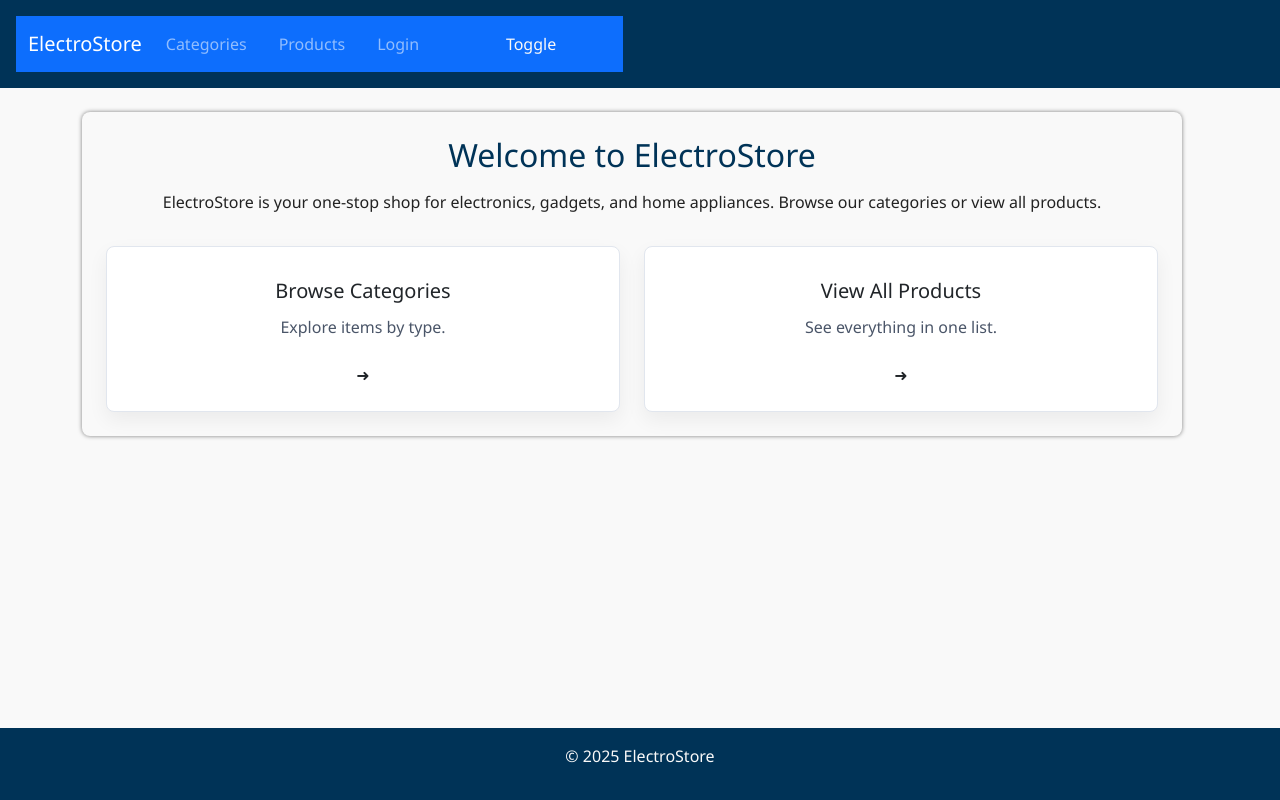
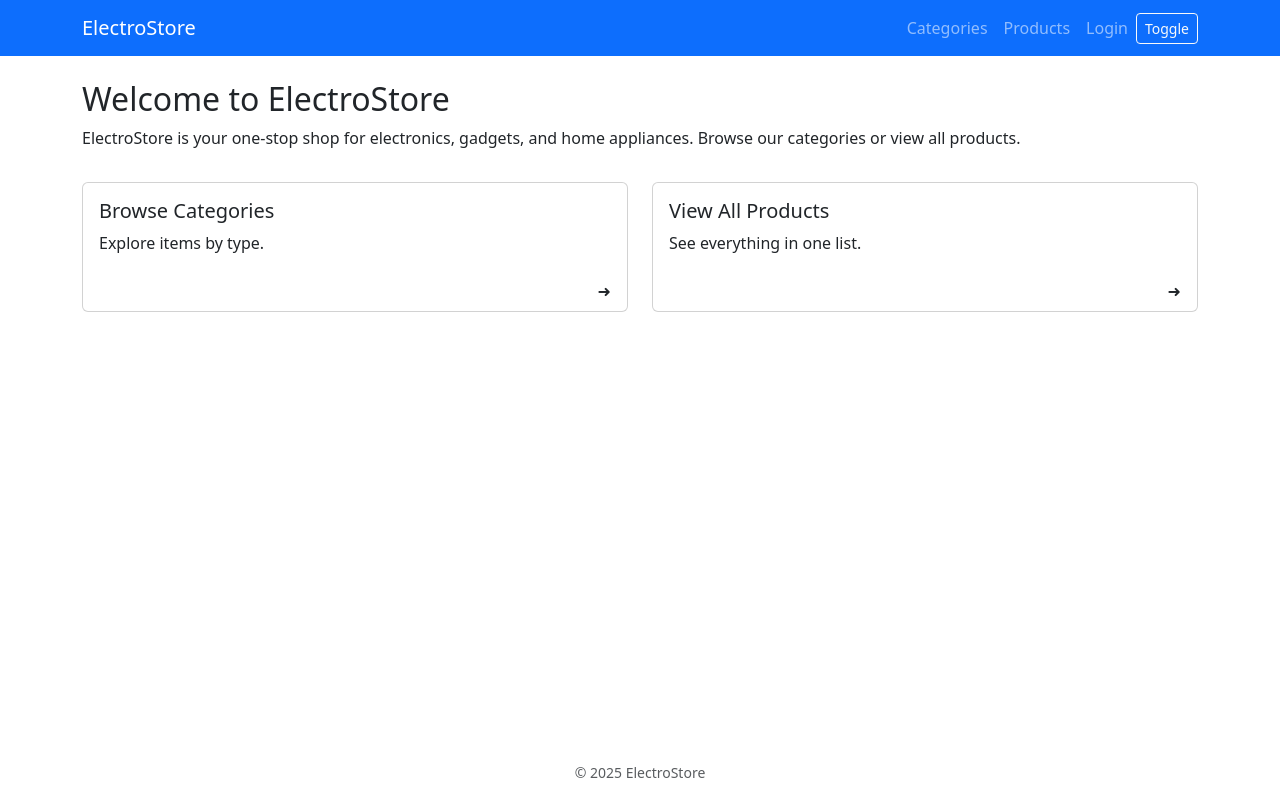
Before and after one commit to dlastic/inventory-application, a Flask app: page / in a window 1280 px wide. Run offline with Flask 3, Linux system fonts and the light colour scheme.

Commit message:
Change layout styling and remove styles.css

```diff
--- a/app/static/styles.css
+++ /dev/null
@@ -1,402 +0,0 @@
-:root {
-  --color-bg: #f9f9f9;
-  --color-text-light: #f9f9f9;
-  --color-text-dark: #222;
-  --color-primary: #003357;
-  --color-secondary: #005fa3;
-  --color-btn-add: #2e7d32;
-  --color-btn-add-hover: #1b5e20;
-  --color-btn-edit: #f57c00;
-  --color-btn-edit-hover: #e65100;
-  --color-btn-delete: #d32f2f;
-  --color-btn-delete-hover: #b71c1c;
-  --color-error: #d73232;
-  --color-error-dark: #b12222;
-  --color-success: #007a33;
-  --color-success-dark: #006531;
-
-  --font-family: "Segoe UI", Arial, sans-serif;
-
-  --radius-sm: 4px;
-  --radius-md: 8px;
-  --radius-lg: 16px;
-
-  --spacing-xs: 4px;
-  --spacing-sm: 8px;
-  --spacing-md: 16px;
-  --spacing-lg: 24px;
-  --spacing-xl: 48px;
-
-  --font-xs: 0.75rem;
-  --font-sm: 0.875rem;
-  --font-md: 1rem;
-  --font-lg: 1.25rem;
-  --font-xl: 1.5rem;
-  --font-xxl: 2rem;
-
-  --max-width: 1100px;
-
-  --transition-speed: 0.5s;
-}
-
-*,
-*::before,
-*::after {
-  box-sizing: border-box;
-  margin: 0;
-  padding: 0;
-}
-
-body {
-  height: 100%;
-  min-height: 100vh;
-  font-family: var(--font-family);
-  color: var(--color-text-dark);
-  background-color: var(--color-bg);
-  display: flex;
-  flex-direction: column;
-}
-
-header,
-footer {
-  background: var(--color-primary);
-  color: var(--color-text-light);
-  padding: var(--spacing-md);
-}
-
-header {
-  display: flex;
-  justify-content: space-between;
-  align-items: center;
-}
-
-header h1 a {
-  color: var(--color-text-light);
-  text-decoration: none;
-}
-
-nav ul {
-  display: flex;
-  gap: var(--spacing-md);
-  list-style: none;
-}
-
-nav a {
-  color: var(--color-text-light);
-  text-decoration: none;
-  font-size: var(--font-lg);
-}
-
-nav a:hover {
-  text-decoration: underline;
-}
-
-main {
-  flex: 1;
-  display: flex;
-  justify-content: center;
-  padding: var(--spacing-lg);
-}
-
-.flash-container {
-  position: fixed;
-  top: var(--spacing-lg);
-  left: 50%;
-  transform: translateX(-50%);
-  z-index: 1000;
-  display: flex;
-  flex-direction: column;
-  gap: var(--spacing-sm);
-}
-
-.flash-message {
-  padding: var(--spacing-md) var(--spacing-xl);
-  border-radius: var(--radius-md);
-  color: var(--color-text-light);
-  box-shadow: 0 8px 24px rgba(0, 0, 0, 0.5);
-  font-weight: 600;
-  animation: flash 7s ease forwards;
-}
-
-.flash-message.success {
-  background: linear-gradient(
-    135deg,
-    var(--color-success),
-    var(--color-success-dark)
-  );
-}
-
-.flash-message.error {
-  background: linear-gradient(
-    135deg,
-    var(--color-error),
-    var(--color-error-dark)
-  );
-}
-
-@keyframes flash {
-  0% {
-    opacity: 0;
-  }
-  5% {
-    opacity: 1;
-  }
-  80% {
-    opacity: 1;
-  }
-  100% {
-    opacity: 0;
-  }
-}
-
-section {
-  max-width: var(--max-width);
-  width: 100%;
-  background: var(--color-text-light);
-  padding: var(--spacing-lg);
-  border-radius: var(--radius-md);
-  box-shadow: 0 0 4px rgba(0, 0, 0, 0.5);
-  text-align: center;
-}
-
-section p {
-  margin-bottom: var(--spacing-md);
-}
-
-section ul {
-  list-style: none;
-  margin-bottom: var(--spacing-md);
-}
-
-section ul a {
-  color: var(--color-secondary);
-  text-decoration: none;
-  transition: color var(--transition-speed);
-  display: inline-block;
-  margin-top: var(--spacing-sm);
-}
-
-section ul a:hover {
-  text-decoration: underline;
-  color: var(--color-primary);
-}
-
-.product-card {
-  display: flex;
-  gap: var(--spacing-lg);
-  text-align: left;
-}
-
-.product-card h2 {
-  margin: 0;
-}
-
-.product-image__placeholder {
-  width: 220px;
-  height: 220px;
-  border-radius: var(--radius-md);
-  border: 1px dashed #cbd5e1;
-  background: linear-gradient(135deg, #f7f9fc, #eef2f7);
-  color: #5a6473;
-  display: flex;
-  align-items: center;
-  justify-content: center;
-  font-weight: 600;
-}
-
-.product-details {
-  display: flex;
-  flex-direction: column;
-  gap: var(--spacing-md);
-  flex: 1;
-}
-
-.product-fields {
-  display: grid;
-  grid-template-columns: repeat(auto-fit, minmax(180px, 1fr));
-  gap: var(--spacing-sm);
-}
-
-.product-field {
-  padding: var(--spacing-sm);
-  border: 1px solid #e1e6ee;
-  border-radius: var(--radius-sm);
-  background: #f8fafc;
-}
-
-.product-field .label {
-  display: block;
-  font-size: var(--font-sm);
-  color: #526070;
-  margin-bottom: 4px;
-}
-
-.product-field .value {
-  font-weight: 700;
-  color: var(--color-primary);
-}
-
-.product-description {
-  display: flex;
-  flex-direction: column;
-  gap: var(--spacing-xs);
-}
-
-.product-description .label {
-  font-size: var(--font-sm);
-  color: #526070;
-  font-weight: 600;
-  text-transform: uppercase;
-  letter-spacing: 0.02em;
-}
-
-.product-description p {
-  margin: 0;
-  line-height: 1.6;
-  color: #2d3748;
-}
-
-.card-container {
-  display: flex;
-  flex-direction: column;
-  gap: var(--spacing-md);
-  text-align: left;
-}
-
-.card {
-  display: flex;
-  justify-content: space-between;
-  align-items: center;
-  padding: var(--spacing-md) var(--spacing-lg);
-  border: 1px solid #e1e6ee;
-  border-radius: var(--radius-md);
-  text-decoration: none;
-  color: var(--color-primary);
-  box-shadow: 0 8px 20px rgba(0, 0, 0, 0.06);
-  transition: transform var(--transition-speed),
-    box-shadow var(--transition-speed);
-}
-
-.card div {
-  display: flex;
-  flex-direction: column;
-  gap: var(--spacing-xs);
-}
-
-.card p {
-  margin: 0;
-  color: #4a5568;
-}
-
-.card:hover {
-  transform: translateY(-3px);
-  box-shadow: 0 12px 28px rgba(0, 0, 0, 0.12);
-}
-
-h2 {
-  margin-bottom: var(--spacing-md);
-  color: var(--color-primary);
-}
-
-.btn {
-  display: inline-block;
-  padding: var(--spacing-sm) var(--spacing-md);
-  font-size: var(--font-md);
-  text-align: center;
-  width: 160px;
-  color: var(--color-text-light);
-  border: none;
-  border-radius: var(--radius-md);
-  text-decoration: none;
-  cursor: pointer;
-  transition: background var(--transition-speed);
-}
-
-.btn--add,
-.btn--confirm {
-  background: var(--color-btn-add);
-
-  &:hover {
-    background: var(--color-btn-add-hover);
-  }
-}
-
-.btn--edit {
-  background: var(--color-btn-edit);
-
-  &:hover {
-    background: var(--color-btn-edit-hover);
-  }
-}
-
-.btn--delete,
-.btn--cancel {
-  background: var(--color-btn-delete);
-
-  &:hover {
-    background: var(--color-btn-delete-hover);
-  }
-}
-
-.btn--back {
-  background: var(--color-secondary);
-
-  &:hover {
-    background: var(--color-primary);
-  }
-}
-
-.form {
-  display: flex;
-  flex-direction: column;
-  align-items: center;
-  gap: var(--spacing-md);
-  margin-top: var(--spacing-lg);
-}
-
-.form label {
-  font-weight: 600;
-  color: var(--color-primary);
-}
-
-.form input,
-.form select,
-.form textarea {
-  font-family: inherit;
-  width: 100%;
-  max-width: 280px;
-  padding: var(--spacing-sm);
-  font-size: var(--font-md);
-  border: 1px solid #ccc;
-  border-radius: var(--radius-sm);
-}
-
-.form input:focus,
-.form textarea:focus {
-  border-color: var(--color-secondary);
-  outline: none;
-}
-
-.form__actions {
-  display: flex;
-  justify-content: center;
-  gap: var(--spacing-sm);
-}
-
-.form-error {
-  color: var(--color-error);
-  background-color: #fdecea;
-  border: 1px solid var(--color-error-dark);
-  padding: var(--spacing-xs) var(--spacing-sm);
-  border-radius: var(--radius-sm);
-  font-size: var(--font-sm);
-  width: 100%;
-  max-width: 280px;
-  text-align: left;
-  margin-top: -8px;
-  margin-bottom: var(--spacing-sm);
-}
-
-footer {
-  text-align: center;
-}
--- a/app/templates/layout.html
+++ b/app/templates/layout.html
@@ -5,9 +5,8 @@
     <meta name="viewport" content="width=device-width, initial-scale=1.0" />
     <title>Inventory Application</title>
     <link rel="stylesheet" href="https://cdn.jsdelivr.net/npm/bootstrap@5.3.8/dist/css/bootstrap.min.css" />
-    <link rel="stylesheet" href="{{ url_for('static', filename='styles.css') }}" />
   </head>
-  <body>
+  <body class="d-flex flex-column min-vh-100">
     <header>
       <nav class="navbar navbar-expand-md navbar-dark bg-primary">
         <div class="container">
@@ -31,8 +30,8 @@
                   <a class="nav-link" href="{{ url_for('main.login') }}">Login</a>
                 {% endif %}
               </li>
-              <li class="nav-item">
-                <button class="btn btn-sm btn-outline-light ms-2" onclick="toggleTheme()">Toggle</button>
+              <li class="nav-item d-flex align-items-center my-2 my-md-0">
+                <button class="btn btn-sm btn-outline-light" onclick="toggleTheme()">Toggle</button>
               </li>
             </ul>
           </div>
@@ -54,15 +53,17 @@
       {% endif %}
     {% endwith %}
 
-    <main class="py-4">
+    <main class="py-4 flex-grow-1">
       <div class="container">
         {% block content %}
         {% endblock content %}
       </div>
     </main>
 
-    <footer>
-      <p>© 2025 ElectroStore</p>
+    <footer class="py-3 mt-auto">
+      <div class="container text-center">
+        <small class="text-muted">© 2025 ElectroStore</small>
+      </div>
     </footer>
 
     <script src="https://cdn.jsdelivr.net/npm/bootstrap@5.3.8/dist/js/bootstrap.bundle.min.js"></script>
```
